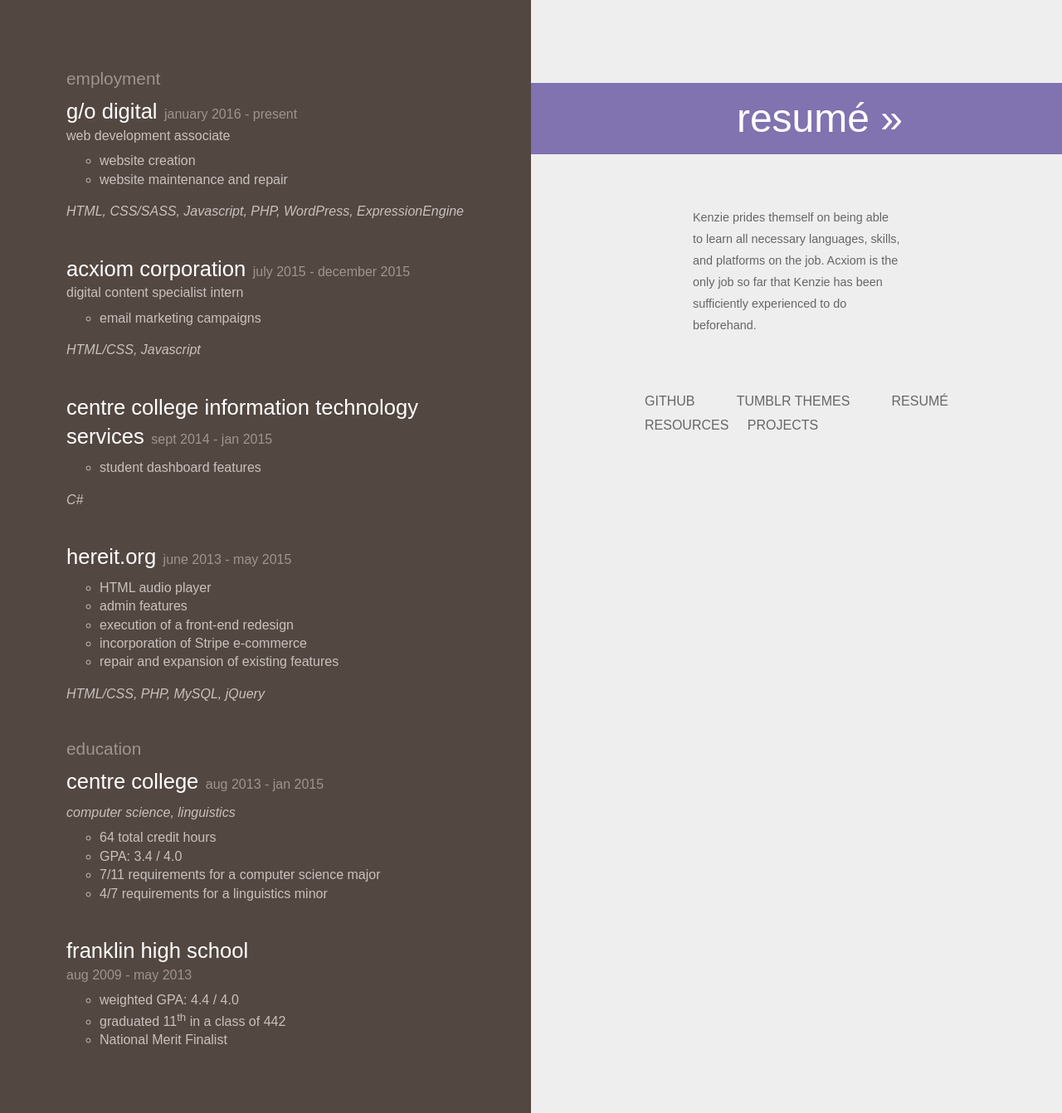
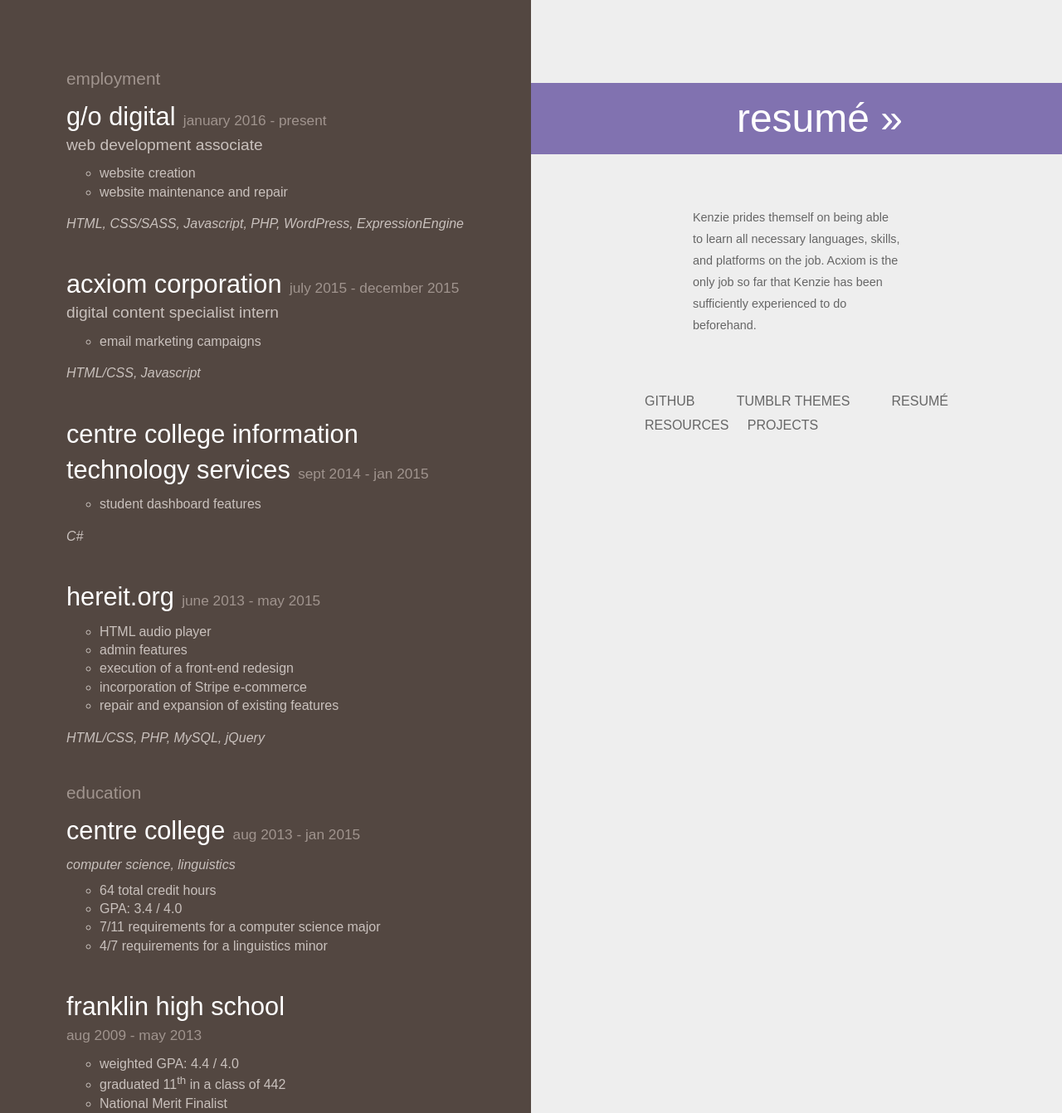
Before and after one commit to kenziebottoms/kenzie-ink-v1, a Jekyll site: the page built from resume.md, in a window 1280 px wide. Shown: the whole page at 83% size. Built offline with Jekyll 4.4.1, drawn with Linux system fonts in a browser that asks for light colours; nearby versions of some CDN libraries; library files that are not in the unit come from our copies.

Commit message:
edited css for resume

```diff
--- a/css/site.css
+++ b/css/site.css
@@ -352,9 +352,11 @@
 		}
 		.title-block {
 			margin: .5em 0;
+			font-size: 1.2em;
 		}
 		.subheader {
 			color: #A0948E;
+			font-size: .9em;
 		}
 		.resume-block {
 			margin: 0 0 40px 0;
```
